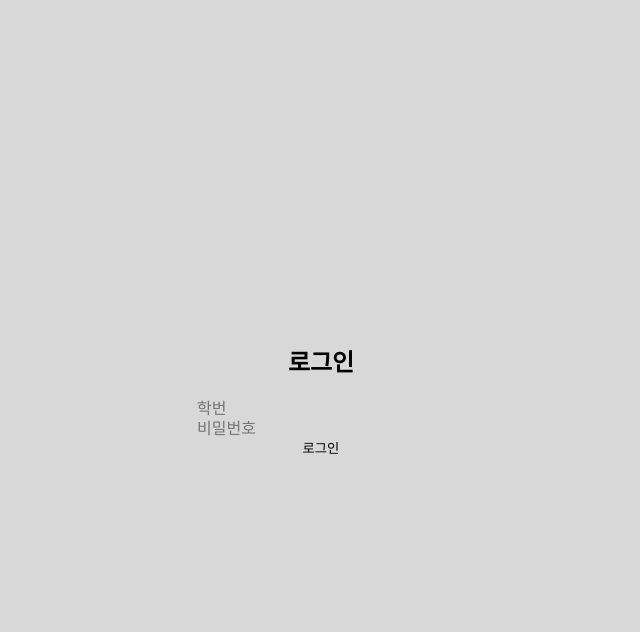
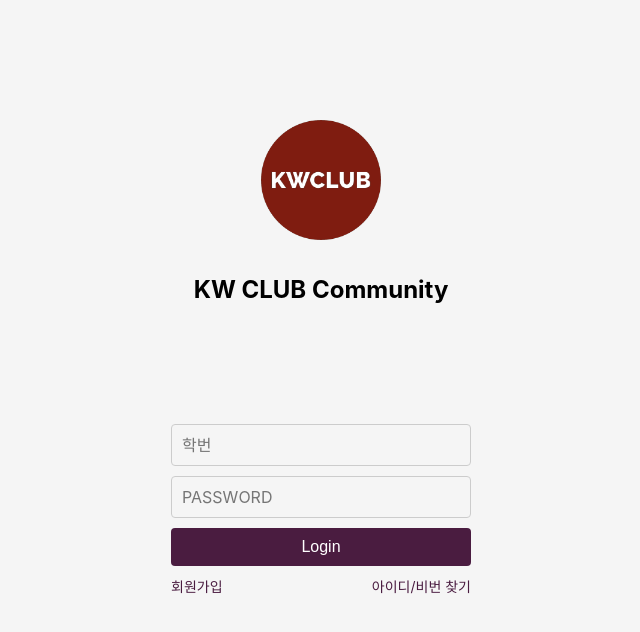
Before and after one commit to kwthon-2024/8-Front-End, a React (Create React App) app in the folder my-app/: page /login in a window 1280 px wide. Shown: the top 632 px of the page, without its empty margins (319-959 px from the left). Built offline with nearby package versions, Linux system fonts and the light colour scheme.

Commit message:
modified:   my-app/src/App.js 	renamed:    my-app/src/pages/login/login.scss -> my-app/src/pages/login/login.css 	modified:   my-app/src/pages/login/login.jsx

```diff
--- a/my-app/src/App.js
+++ b/my-app/src/App.js
@@ -1,5 +1,5 @@
 import React, { useState } from "react";
-import { Outlet, Route, Routes, Navigate } from "react-router-dom";
+import { Outlet, Route, Routes, Navigate, useLocation } from "react-router-dom";
 import "./App.scss";
 
 import Header from "./components/Header/Header";
@@ -11,7 +11,7 @@ import Page2 from "./pages/Page2/Page2";
 import Page3 from "./pages/Page3/Page3";
 import Page4 from "./pages/Page4/Page4";
 import SearchPage from "./pages/Search/SearchPage";
-import LoginPage from "./pages/login/login";
+import LoginPage from "./pages/login/login"; // 로그인 페이지
 
 const Layout = () => (
   <div className="page">
@@ -24,16 +24,25 @@ const Layout = () => (
 );
 
 function ProtectedRoute({ isAuthenticated, children }) {
-    return isAuthenticated ? children : <Navigate to="/login" />;
+    return isAuthenticated ? children : <Navigate to="/login" replace />;
 }
 
 function App() {
     const [isAuthenticated, setIsAuthenticated] = useState(false);
+    const location = useLocation();
+
+    // 인증되지 않은 상태로 기본 경로("/")에 접근 시 로그인 페이지로 리다이렉트
+    if (!isAuthenticated && location.pathname !== "/login") {
+        return <Navigate to="/login" replace />;
+    }
 
     return (
         <>
             <Routes>
+                {/* 로그인 페이지 경로 */}
                 <Route path="/login" element={<LoginPage setIsAuthenticated={setIsAuthenticated} />} />
+
+                {/* 인증된 사용자만 접근 가능한 페이지 설정 */}
                 <Route element={<Layout />}>
                     <Route
                         path="/"
@@ -84,6 +93,9 @@ function App() {
                         }
                     />
                 </Route>
+
+                {/* 정의되지 않은 경로에 접근 시 로그인 페이지로 리다이렉트 */}
+                <Route path="*" element={<Navigate to="/login" replace />} />
             </Routes>
         </>
     );
--- a/my-app/src/pages/login/login.scss
+++ b/my-app/src/pages/login/login.css
@@ -1,21 +1,23 @@
-/* src/LoginPage.css */
-.login-container {
+/* LoginPage.css */
+.login-page {
     display: flex;
     flex-direction: column;
     align-items: center;
     justify-content: center;
     height: 100vh;
+    background-color: #f5f5f5;
     transition: all 1s ease;
 }
 
-.login-container.move-up {
-    transform: translateY(-100px);
-}
-
-.logo-section {
+.logo-container {
     display: flex;
     flex-direction: column;
     align-items: center;
+    transition: transform 1s ease;
+}
+
+.logo-container.move-up {
+    transform: translateY(-100px);
 }
 
 .logo {
@@ -36,7 +38,6 @@ h2 {
     align-items: center;
     width: 80%;
     max-width: 300px;
-    margin-top: 20px;
     opacity: 0;
     animation: fadeIn 1s forwards;
 }
@@ -62,7 +63,7 @@ h2 {
 .login-button {
     width: 100%;
     padding: 10px;
-    background-color: #6A1B9A; /* 버튼 색상 */
+    background-color: #4a1c40; /* 버튼 색상 */
     color: #fff;
     border: none;
     border-radius: 4px;
@@ -79,6 +80,6 @@ h2 {
 
 .links a {
     text-decoration: none;
-    color: #6A1B9A;
+    color: #4a1c40;
     font-size: 14px;
 }
--- a/my-app/src/pages/login/login.jsx
+++ b/my-app/src/pages/login/login.jsx
@@ -1,38 +1,62 @@
-// src/pages/Login/LoginPage.jsx
-import React, { useState } from 'react';
+import React, { useState, useEffect } from 'react';
 import { useNavigate } from 'react-router-dom';
-import './login.scss';
+import './login.css';
+import logo from '../../assets/images/logo.png'; // 로고 이미지 경로
 
 function LoginPage({ setIsAuthenticated }) {
     const [studentId, setStudentId] = useState('');
     const [password, setPassword] = useState('');
+    const [showLoginForm, setShowLoginForm] = useState(false);
     const navigate = useNavigate();
 
+    useEffect(() => {
+        // 2초 후에 로그인 폼을 표시하도록 상태를 변경
+        const timer = setTimeout(() => {
+            setShowLoginForm(true);
+        }, 2000);
+
+        return () => clearTimeout(timer);
+    }, []);
+
     const handleLogin = () => {
+        // 간단한 로그인 로직 (학번과 비밀번호 입력 확인)
         if (studentId && password) {
             setIsAuthenticated(true); // 로그인 상태 설정
-            navigate('/'); // 로그인 후 메인 페이지로 이동
+            navigate('/'); // 메인 페이지로 이동
         } else {
             alert('학번과 비밀번호를 입력하세요.');
         }
     };
 
     return (
-        <div className="login-container">
-            <h2>로그인</h2>
+        <div className="login-page">
+            <div className={`logo-container ${showLoginForm ? 'move-up' : ''}`}>
+                <img src={logo} alt="KW CLUB Logo" className="logo" />
+                <h2>KW CLUB Community</h2>
+            </div>
+            {showLoginForm && (
+                <div className="login-form">
                     <input
                         type="text"
                         placeholder="학번"
                         value={studentId}
                         onChange={(e) => setStudentId(e.target.value)}
+                        className="input-field"
                     />
                     <input
                         type="password"
-                placeholder="비밀번호"
+                        placeholder="PASSWORD"
                         value={password}
                         onChange={(e) => setPassword(e.target.value)}
+                        className="input-field"
                     />
-            <button onClick={handleLogin}>로그인</button>
+                    <button onClick={handleLogin} className="login-button">Login</button>
+                    <div className="links">
+                        <a href="/signup">회원가입</a>
+                        <a href="/find-account">아이디/비번 찾기</a>
+                    </div>
+                </div>
+            )}
         </div>
     );
 }
```
Lines whose indentation alone changed are shown as unchanged.
